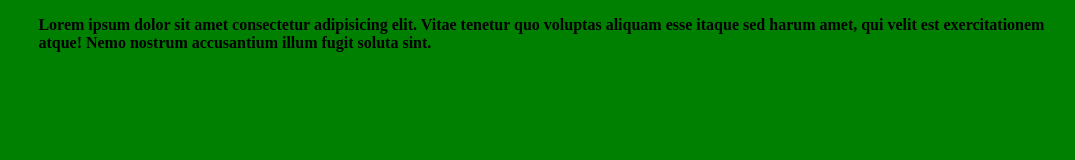
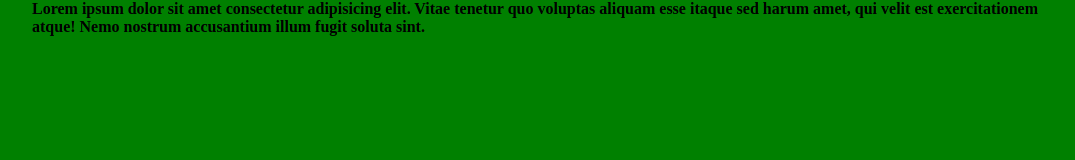
Before and after one commit to suckitfa/sass-demo, a plain HTML site: page tourial-02/index.html in a window 1280 px wide. Shown: the whole page, without its empty margins (96-1171 px from the left). Drawn offline with Linux system fonts and the light colour scheme.

Commit message:
partials & import

```diff
--- /dev/null
+++ b/tourial-02/styles/_reset.scss
@@ -0,0 +1,5 @@
+* {
+  box-sizing: border-box;
+  padding: 0;
+  margin: 0;
+}
--- /dev/null
+++ b/tourial-02/styles/_variables.scss
@@ -0,0 +1,5 @@
+$font-weights: (
+  "regular":400,
+  "medium":500,
+  "bold":700
+);
--- a/tourial-02/styles/style.scss
+++ b/tourial-02/styles/style.scss
@@ -1,8 +1,5 @@
-$font-weights: (
-  "regular":400,
-  "medium":500,
-  "bold":700
-);
+@import "reset";
+@import "variables";
 
 body {
   background-color: green;
```
Also changed, not shown: tourial-02/public/image-20220819092300066.png (added), tourial-02/styles/style.css, 2 other files.
